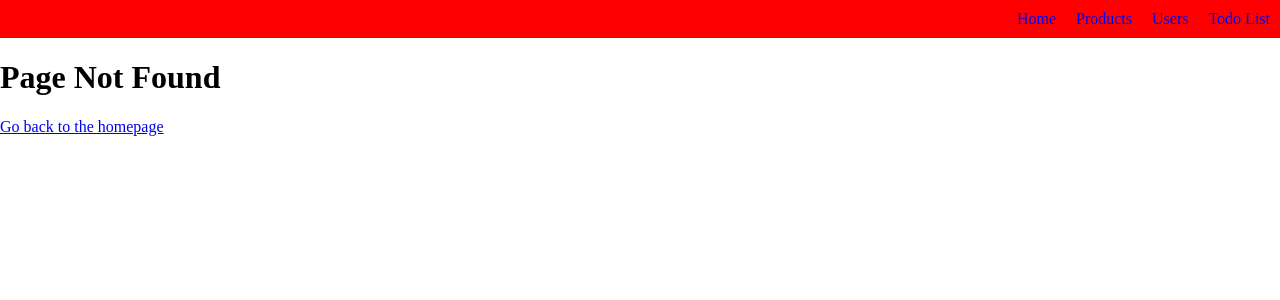
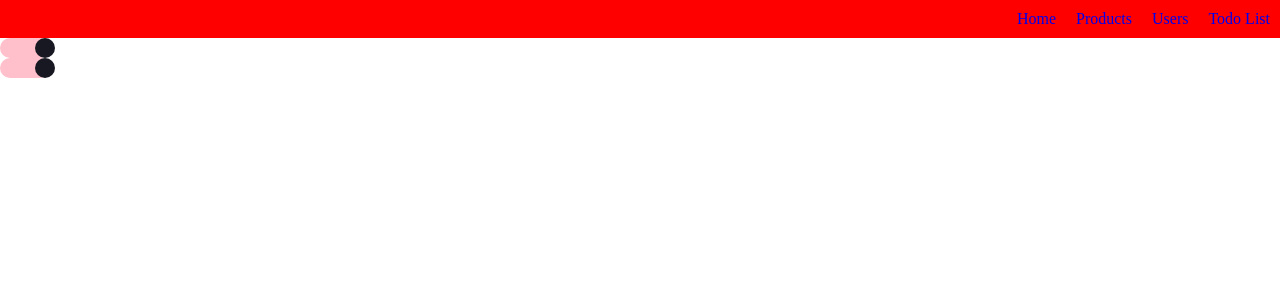
Before and after one commit to dikshalalit/delente_assignment, a Next.js app: page /component/themeToggle in a window 1280 px wide. Before the commit this address had no page. Shown: the top 300 px of the page. Built offline with nearby package versions, Linux system fonts and the light colour scheme.

Commit message:
create theme context

```diff
--- a/pages/_app.js
+++ b/pages/_app.js
@@ -1,11 +1,14 @@
 import Header from "./component/header";
+import ThemeToggle from "./component/themeToggle";
+import ThemeProvider from "./context/theme";
 import "@/styles/globals.css";
 
 export default function App({ Component, pageProps }) {
   return (
-    <>
+    <ThemeProvider>
       <Header />
       <Component {...pageProps} />
-    </>
+      <ThemeToggle />
+    </ThemeProvider>
   );
 }
--- /dev/null
+++ b/pages/component/themeToggle/index.js
@@ -0,0 +1,19 @@
+import { useTheme } from "@/pages/context/theme";
+import style from "./style.module.css";
+
+export default function ThemeToggle() {
+  const theme = useTheme();
+  const updateTheme = () => {
+    theme.setTheme();
+  };
+  return (
+    <div className={style.theme_toggle_container}>
+      <button
+        className={`${style.theme_toggle_btn} ${
+          theme.isLight ? style.light_toogle_btn : style.dark_toogle_btn
+        }`}
+        onClick={() => updateTheme()}
+      ></button>
+    </div>
+  );
+}
--- /dev/null
+++ b/pages/component/themeToggle/style.module.css
@@ -0,0 +1,30 @@
+.theme_toggle_container {
+  width: 50px;
+  height: 20px;
+  background-color: pink;
+  border-radius: 30px;
+  padding: 5px;
+  position: relative;
+  display: flex;
+  align-items: center;
+}
+
+.theme_toggle_btn {
+  width: 20px;
+  height: 20px;
+  background-color: var(--primary-color);
+  border: none;
+  outline: none;
+  border-radius: 10px;
+  cursor: pointer;
+  position: absolute;
+  transition: transform 0.25s ease-in;
+}
+
+.light_toogle_btn {
+  transform: translateX(0px);
+}
+
+.dark_toogle_btn {
+  transform: translateX(30px);
+}
--- /dev/null
+++ b/pages/context/theme.js
@@ -0,0 +1,31 @@
+import { useContext, createContext, useState, useEffect } from "react";
+
+export const ThemeContext = createContext();
+
+export default function ThemeProvider({ children }) {
+  const [isLight, setIsLight] = useState(false);
+
+  const setTheme = () => setIsLight(!isLight);
+
+  const applyTheme = () => {
+    if (isLight) {
+      document.body.classList.add("light");
+      document.body.classList.remove("dark");
+    } else {
+      document.body.classList.add("dark");
+      document.body.classList.remove("light");
+    }
+  };
+
+  useEffect(() => {
+    applyTheme();
+  }, [isLight]);
+
+  return (
+    <ThemeContext.Provider value={{ isLight, setTheme }}>
+      {children}
+    </ThemeContext.Provider>
+  );
+}
+
+export const useTheme = () => useContext(ThemeContext);
--- a/styles/globals.css
+++ b/styles/globals.css
@@ -1,61 +1,23 @@
-/* :root {
-  --background: #ffffff;
-  --foreground: #171717;
-}
-
-@media (prefers-color-scheme: dark) {
-  :root {
-    --background: #0a0a0a;
-    --foreground: #ededed;
-  }
-}
-
-
-
-body {
-  color: var(--foreground);
-  background: var(--background);
-  font-family: Arial, Helvetica, sans-serif;
-  -webkit-font-smoothing: antialiased;
-  -moz-osx-font-smoothing: grayscale;
-}
-
 * {
   box-sizing: border-box;
   padding: 0;
   margin: 0;
 }
 
-a {
-  color: inherit;
-  text-decoration: none;
+:root {
+  --primary-color: #181822; /* Default (Dark) primary color */
+  --secondary-color: #22222e; /* Default (Dark) secondary color */
+  --text-color: #ffffff; /* Default (Dark) text color */
 }
 
-@media (prefers-color-scheme: dark) {
-  html {
-    color-scheme: dark;
-  }
-} */
-
 body.light {
-  --bg-color: #ffffff;
-  --text-color: #000000;
-  --header-color: #f1f1f1;
-  --link-color: #1a73e8;
+  --primary-color: #ffffff; /* Light primary color */
+  --secondary-color: #dddddd; /* Light secondary color */
+  --text-color: #000000; /* Light text color */
 }
 
-/* Dark Theme */
 body.dark {
-  --bg-color: #181818;
-  --text-color: #ffffff;
-  --header-color: #333333;
-  --link-color: #bb86fc;
+  --primary-color: #181822; /* Dark primary color */
+  --secondary-color: #22222e; /* Dark secondary color */
+  --text-color: #ffffff; /* Dark text color */
 }
-
-html,
-body {
-  max-width: 100vw;
-  overflow-x: hidden;
-  padding: 0;
-  margin: 0;
-}
```
Also changed, not shown: pages/context/loader.js (deleted, +0 -18 lines).
